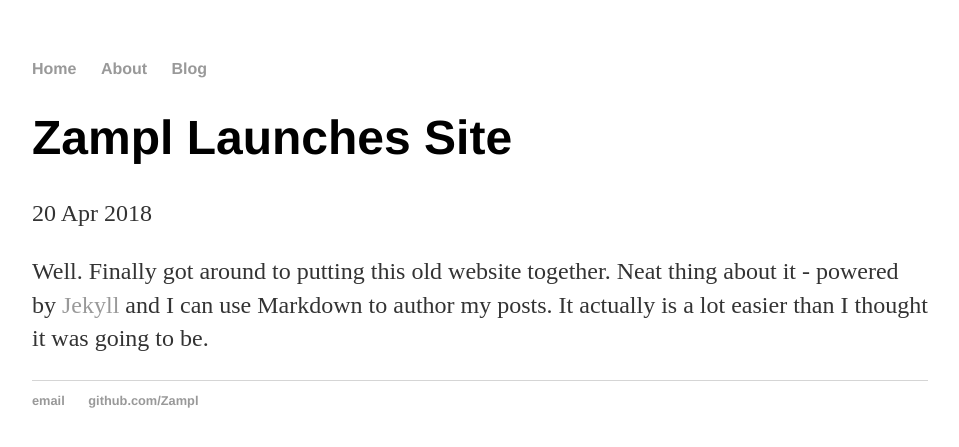
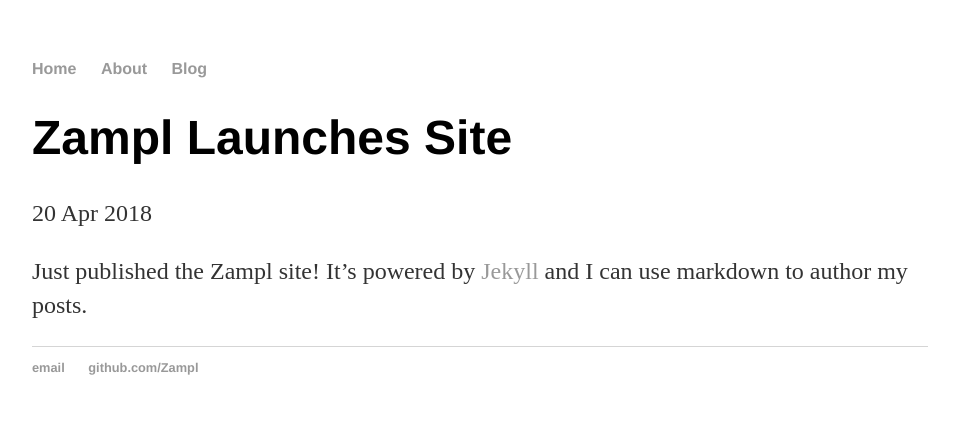
Before and after one commit to Zampl/zampl.github.io, a Jekyll site: the page built from _posts/2018-04-20-zampl-site-launched.md, in a window 1280 px wide. Shown: the top 447 px of the page, without its empty margins (160-1119 px from the left). Built offline with Jekyll 4.4.1, drawn with Linux system fonts in a browser that asks for light colours.

Commit message:
Update 2018-04-20-zampl-site-launched.md

```diff
--- a/_posts/2018-04-20-zampl-site-launched.md
+++ b/_posts/2018-04-20-zampl-site-launched.md
@@ -4,4 +4,4 @@ title: "Zampl Launches Site"
 date: 2018-04-20
 ---
 
-Well. Finally got around to putting this old website together. Neat thing about it - powered by [Jekyll](http://jekyllrb.com) and I can use Markdown to author my posts. It actually is a lot easier than I thought it was going to be.
+Just published the Zampl site! It's powered by [Jekyll](http://jekyllrb.com) and I can use markdown to author my posts.
```
